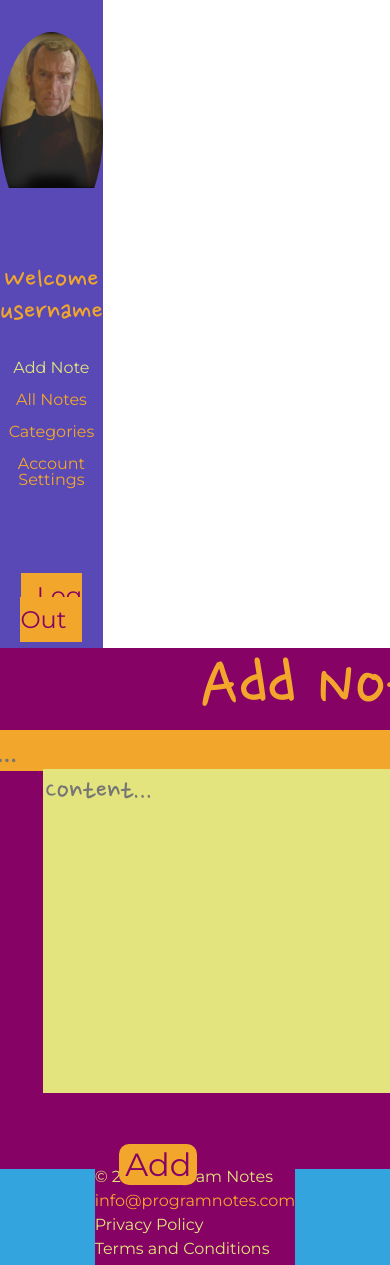
After one commit to TrellixVulnTeam/programNote_YOF5, a Flask app: template program_note/templates/designs/backend/html/dashboard.html in a window 390 px wide; the page is wider, and only the part inside the window is pictured. The commit adds this page. Run offline with Flask 2, Linux system fonts and the light colour scheme; the template is opened without the code that fills it: most values are stand-ins (such as "Sample title", 1, 10 or a date in 2020).

Commit message:
Dashboard design
Added dashboard html. Need to work on responsiveness.

```diff
--- a/program_note/forms.py
+++ b/program_note/forms.py
@@ -8,7 +8,7 @@ class RegisterForm(FlaskForm):
     email = StringField("Email", validators=[InputRequired(message="Please enter your email"), Email()], description="Email...")
     username = StringField("Username", validators=[InputRequired(message="Please choose an awesome username"), Length(min=6, max=15)], description="Username...")
     pword = PasswordField("Password", validators=[InputRequired("You need a password"), Length(min=8, max=80)], description="Password...")
-    pword1 = PasswordField("Reenter Password", validators=[InputRequired("You must reenter your password"), EqualTo(pword, message="Your Passwords must be identical")], description="Reenter Password")
+    pword1 = PasswordField("Reenter Password", validators=[InputRequired("You must reenter your password"), EqualTo('pword', message="Your Passwords must be identical")], description="Reenter Password")
 
 class LoginForm(FlaskForm):
     uname = StringField("Username", validators=[InputRequired(message="Please enter your username")], description="Username...")
--- a/program_note/static/js/script.js
+++ b/program_note/static/js/script.js
@@ -12,4 +12,9 @@ $(function() {
     }
     lastScrollTop = currentScrollTop;
   });
+
+  $("button[type='reset']").on("click", function() {
+    $("form ul li input").val('');
+  });
+
 });
--- /dev/null
+++ b/program_note/templates/designs/backend/css/style.css
@@ -0,0 +1,319 @@
+@import url("https://fonts.googleapis.com/css?family=Montserrat|Nanum+Pen+Script");
+/* line 5, ../../../../../../../../../../../../Ruby24-x64/lib/ruby/gems/2.4.0/gems/compass-core-1.0.3/stylesheets/compass/reset/_utilities.scss */
+html, body, div, span, applet, object, iframe,
+h1, h2, h3, h4, h5, h6, p, blockquote, pre,
+a, abbr, acronym, address, big, cite, code,
+del, dfn, em, img, ins, kbd, q, s, samp,
+small, strike, strong, sub, sup, tt, var,
+b, u, i, center,
+dl, dt, dd, ol, ul, li,
+fieldset, form, label, legend,
+table, caption, tbody, tfoot, thead, tr, th, td,
+article, aside, canvas, details, embed,
+figure, figcaption, footer, header, hgroup,
+menu, nav, output, ruby, section, summary,
+time, mark, audio, video {
+  margin: 0;
+  padding: 0;
+  border: 0;
+  font: inherit;
+  font-size: 100%;
+  vertical-align: baseline;
+}
+
+/* line 22, ../../../../../../../../../../../../Ruby24-x64/lib/ruby/gems/2.4.0/gems/compass-core-1.0.3/stylesheets/compass/reset/_utilities.scss */
+html {
+  line-height: 1;
+}
+
+/* line 24, ../../../../../../../../../../../../Ruby24-x64/lib/ruby/gems/2.4.0/gems/compass-core-1.0.3/stylesheets/compass/reset/_utilities.scss */
+ol, ul {
+  list-style: none;
+}
+
+/* line 26, ../../../../../../../../../../../../Ruby24-x64/lib/ruby/gems/2.4.0/gems/compass-core-1.0.3/stylesheets/compass/reset/_utilities.scss */
+table {
+  border-collapse: collapse;
+  border-spacing: 0;
+}
+
+/* line 28, ../../../../../../../../../../../../Ruby24-x64/lib/ruby/gems/2.4.0/gems/compass-core-1.0.3/stylesheets/compass/reset/_utilities.scss */
+caption, th, td {
+  text-align: left;
+  font-weight: normal;
+  vertical-align: middle;
+}
+
+/* line 30, ../../../../../../../../../../../../Ruby24-x64/lib/ruby/gems/2.4.0/gems/compass-core-1.0.3/stylesheets/compass/reset/_utilities.scss */
+q, blockquote {
+  quotes: none;
+}
+/* line 103, ../../../../../../../../../../../../Ruby24-x64/lib/ruby/gems/2.4.0/gems/compass-core-1.0.3/stylesheets/compass/reset/_utilities.scss */
+q:before, q:after, blockquote:before, blockquote:after {
+  content: "";
+  content: none;
+}
+
+/* line 32, ../../../../../../../../../../../../Ruby24-x64/lib/ruby/gems/2.4.0/gems/compass-core-1.0.3/stylesheets/compass/reset/_utilities.scss */
+a img {
+  border: none;
+}
+
+/* line 116, ../../../../../../../../../../../../Ruby24-x64/lib/ruby/gems/2.4.0/gems/compass-core-1.0.3/stylesheets/compass/reset/_utilities.scss */
+article, aside, details, figcaption, figure, footer, header, hgroup, main, menu, nav, section, summary {
+  display: block;
+}
+
+/* line 3, ../scss/modules/_base.scss */
+body, html {
+  width: 100%;
+  height: 100%;
+}
+
+/* line 8, ../scss/modules/_base.scss */
+div.backend_wrapper {
+  display: flex;
+  flex-wrap: wrap;
+  width: 100%;
+  height: 100%;
+}
+/* line 14, ../scss/modules/_base.scss */
+div.backend_wrapper div.left {
+  flex: 0 0 20%;
+  background-color: #5849B6;
+}
+/* line 18, ../scss/modules/_base.scss */
+div.backend_wrapper div.left ul {
+  text-align: center;
+  padding-top: 2rem;
+  display: flex;
+  flex-wrap: wrap;
+}
+/* line 24, ../scss/modules/_base.scss */
+div.backend_wrapper div.left ul li.imgLi {
+  height: 200px;
+  max-width: 200px;
+  overflow: hidden;
+  border-radius: 50%;
+  margin: 0 auto 2rem;
+}
+/* line 31, ../scss/modules/_base.scss */
+div.backend_wrapper div.left ul li.imgLi img {
+  width: 100%;
+}
+/* line 36, ../scss/modules/_base.scss */
+div.backend_wrapper div.left ul li:nth-child(2) {
+  margin-bottom: 2rem;
+}
+/* line 39, ../scss/modules/_base.scss */
+div.backend_wrapper div.left ul li:nth-child(2) p {
+  font-family: "Nanum Pen Script", cursive;
+  color: #F2A62B;
+  font-size: 2rem;
+}
+/* line 46, ../scss/modules/_base.scss */
+div.backend_wrapper div.left ul li {
+  flex: 0 0 100%;
+}
+/* line 49, ../scss/modules/_base.scss */
+div.backend_wrapper div.left ul li a {
+  text-decoration: none;
+  font-family: "Montserrat", sans-serif;
+  color: #F2A62B;
+}
+/* line 56, ../scss/modules/_base.scss */
+div.backend_wrapper div.left ul li a:hover {
+  color: #E3E47D;
+}
+/* line 60, ../scss/modules/_base.scss */
+div.backend_wrapper div.left ul li:not(last-child) {
+  margin-bottom: 1rem;
+}
+/* line 65, ../scss/modules/_base.scss */
+div.backend_wrapper div.left ul li.current a {
+  color: #E3E47D !important;
+}
+/* line 69, ../scss/modules/_base.scss */
+div.backend_wrapper div.left ul li.logout {
+  margin-top: 5rem;
+}
+/* line 71, ../scss/modules/_base.scss */
+div.backend_wrapper div.left ul li.logout a {
+  background-color: #F2A62B;
+  color: #870265;
+  padding: 0.5rem 1rem;
+  font-size: 1.5rem;
+}
+/* line 78, ../scss/modules/_base.scss */
+div.backend_wrapper div.left ul li.logout a:hover {
+  background-color: #870265;
+  color: #E3E47D;
+}
+/* line 85, ../scss/modules/_base.scss */
+div.backend_wrapper footer.desktop {
+  padding: 0;
+  display: flex;
+  justify-content: space-around;
+  flex-wrap: wrap;
+  background-color: #34a4df;
+  text-align: center;
+  flex: 0 0 100%;
+}
+/* line 94, ../scss/modules/_base.scss */
+div.backend_wrapper footer.desktop div {
+  flex-basis: 50%;
+}
+/* line 98, ../scss/modules/_base.scss */
+div.backend_wrapper footer.desktop div.f1 {
+  order: 1;
+}
+/* line 101, ../scss/modules/_base.scss */
+div.backend_wrapper footer.desktop div.f1 p {
+  font-family: "Montserrat", sans-serif;
+  color: #F2A62B;
+  padding: 1rem;
+}
+/* line 108, ../scss/modules/_base.scss */
+div.backend_wrapper footer.desktop div.f2 {
+  order: 3;
+}
+/* line 112, ../scss/modules/_base.scss */
+div.backend_wrapper footer.desktop div.f3 {
+  order: 2;
+}
+/* line 115, ../scss/modules/_base.scss */
+div.backend_wrapper footer.desktop div.f3 p {
+  font-family: "Montserrat", sans-serif;
+  color: #E3E47D;
+  padding: 1rem;
+}
+/* line 122, ../scss/modules/_base.scss */
+div.backend_wrapper footer.desktop div.f4 {
+  order: 4;
+}
+/* line 125, ../scss/modules/_base.scss */
+div.backend_wrapper footer.desktop div.f4 p {
+  font-family: "Montserrat", sans-serif;
+  color: #E3E47D;
+}
+/* line 132, ../scss/modules/_base.scss */
+div.backend_wrapper footer.mobile {
+  display: none !important;
+  padding: 0;
+  justify-content: space-around;
+  flex-wrap: wrap;
+  background-color: #34a4df;
+  text-align: center;
+  align-items: center;
+  flex: 0 0 100%;
+}
+/* line 142, ../scss/modules/_base.scss */
+div.backend_wrapper footer.mobile div {
+  flex: 0 0 50%;
+}
+/* line 151, ../scss/modules/_base.scss */
+div.backend_wrapper footer.mobile div.right p {
+  font-family: "Montserrat", sans-serif;
+  padding-bottom: 0.5rem;
+  color: #E3E47D;
+}
+/* line 157, ../scss/modules/_base.scss */
+div.backend_wrapper footer.mobile div.right p.copyright {
+  color: #E3E47D;
+}
+/* line 161, ../scss/modules/_base.scss */
+div.backend_wrapper footer.mobile div.right p.email {
+  color: #F2A62B;
+}
+@media screen and (max-width: 600px) {
+  /* line 167, ../scss/modules/_base.scss */
+  div.backend_wrapper footer.desktop {
+    display: none;
+  }
+  /* line 170, ../scss/modules/_base.scss */
+  div.backend_wrapper footer.mobile {
+    display: flex !important;
+  }
+}
+
+/* line 3, ../scss/modules/_dashboard.scss */
+div.right {
+  background-color: #870265;
+  flex: 0 0 80%;
+  display: flex;
+  flex-wrap: wrap;
+}
+/* line 9, ../scss/modules/_dashboard.scss */
+div.right h1 {
+  flex: 0 0 100%;
+  align-self: center;
+  text-align: center;
+  font-family: "Nanum Pen Script", cursive;
+  color: #F2A62B;
+  font-size: 5rem;
+}
+/* line 18, ../scss/modules/_dashboard.scss */
+div.right div.note {
+  flex: 0 0 100%;
+  text-align: center;
+  position: relative;
+}
+/* line 23, ../scss/modules/_dashboard.scss */
+div.right div.note input[name="title"] {
+  color: #5849B6;
+  font-family: "Montserrat", sans-serif;
+  background-color: #F2A62B;
+  border-style: none;
+  position: relative;
+  bottom: -0.1rem;
+  left: -4.58rem;
+  width: 643.35px;
+  font-size: 2rem;
+}
+/* line 35, ../scss/modules/_dashboard.scss */
+div.right div.note textarea {
+  color: #018DD7;
+  background-color: #E3E47D;
+  border-style: none;
+  border: none;
+  font-family: "Nanum Pen Script", cursive;
+  width: 644px;
+  font-size: 2rem;
+  resize: none;
+  position: relative;
+  left: 2.7rem;
+}
+/* line 48, ../scss/modules/_dashboard.scss */
+div.right div.note input[name="category"] {
+  position: relative;
+  right: 35rem;
+  height: 2rem;
+  padding-bottom: 2rem;
+  font-family: "Nanum Pen Script", cursive;
+  color: #F2A62B;
+  background-color: #018DD7;
+  width: 8.8rem;
+  border-style: none;
+  font-size: 1.5rem;
+}
+/* line 60, ../scss/modules/_dashboard.scss */
+div.right div.note input[name="category"]:placeholder {
+  color: #F2A62B;
+}
+/* line 64, ../scss/modules/_dashboard.scss */
+div.right div.note button {
+  position: relative;
+  right: 15rem;
+  top: 3rem;
+  border-style: none;
+  color: #870265;
+  background-color: #F2A62B;
+  font-family: "Montserrat", sans-serif;
+  font-size: 2rem;
+  border-radius: 10px;
+}
+/* line 76, ../scss/modules/_dashboard.scss */
+div.right div.note button:hover {
+  color: #F2A62B;
+  background-color: #018DD7;
+}
--- /dev/null
+++ b/program_note/templates/designs/backend/html/dashboard.html
@@ -0,0 +1,76 @@
+<!DOCTYPE html>
+<html>
+  <head>
+    <meta name="viewport" content="width=device-width, initial-scale=1.0" />
+    <meta charset="utf-8"/>
+    <meta name="description" content="A simple note taking app"/>
+    <title> {{ page_title }} </title>
+    <!-- <link href="{{ url_for('static', filename='css/style.css') }}" rel="stylesheet" /> -->
+    <link rel="stylesheet" href="../css/style.css" />
+  </head>
+  <body>
+    <div class="backend_wrapper">
+      <div class="left">
+        <ul>
+          <li class="imgLi">
+            <img src="../assets/profile_pic.png" alt="Profile Picture">
+          </li>
+          <li><p>Welcome username</p></li>
+          <li class="current"><a href="#">Add Note</a></li>
+          <li><a href="#">All Notes</a></li>
+          <li><a href="#">Categories</a></li>
+          <li><a href="#">Account Settings</a></li>
+          <li class="logout"><a href="#">Log Out</a></li>
+        </ul>
+      </div>
+      <div class="right">
+        <h1>Add Note</h1>
+        <div class="note">
+          <input type="text" name="title" placeholder="Title...">
+          <textarea name="note_content" rows="8" cols="80" placeholder="Content..."></textarea>
+          <input type="text" name="category" placeholder="Categories...">
+          <button name="add">Add</button>
+        </div>
+      </div>
+      <footer class="mobile">
+        <div class="left">
+
+        </div>
+        <div class="right">
+          <p class="copyright">
+            &copy; 2018 Program Notes
+          </p>
+          <p class="email">
+            info@programnotes.com
+          </p>
+          <p>
+            Privacy Policy
+          </p>
+          <p>
+            Terms and Conditions
+          </p>
+        </div>
+      </footer>
+      <footer class="desktop">
+        <div class="f1">
+          <p>
+            info@programnotes.com
+          </p>
+        </div>
+        <div class="f2">
+        </div>
+        <div class="f3">
+          <p>
+            &copy; 2018 Program Notes
+          </p>
+        </div>
+        <div class="f4">
+          <p>
+            Privacy Policy
+          </p>
+          <p>
+            Terms and Conditions
+          </p>
+        </div>
+      </footer>
+    </div>
--- /dev/null
+++ b/program_note/templates/designs/backend/scss/modules/_base.scss
@@ -0,0 +1,174 @@
+@import "_variables.scss";
+
+body, html {
+  width: 100%;
+  height: 100%;
+}
+
+div.backend_wrapper {
+  display: flex;
+  flex-wrap: wrap;
+  width: 100%;
+  height: 100%;
+
+  div.left {
+    flex: 0 0 20%;
+    background-color: $bluePurple;
+
+    ul {
+      text-align: center;
+      padding-top: 2rem;
+      display: flex;
+      flex-wrap: wrap;
+
+      li.imgLi {
+        height: 200px;
+        max-width: 200px;
+        overflow: hidden;
+        border-radius: 50%;
+        margin: 0 auto 2rem;
+
+        img {
+          width: 100%;
+        }
+      }
+
+      li:nth-child(2) {
+        margin-bottom: 2rem;
+
+        p {
+          font-family: $cursive;
+          color: $orange;
+          font-size: 2rem;
+        }
+      }
+
+      li {
+        flex: 0 0 100%;
+
+        a {
+
+          text-decoration: none;
+          font-family: $sans;
+          color: $orange;
+        }
+
+        a:hover {
+          color: $yellow;
+        }
+      }
+      li:not(last-child) {
+        margin-bottom: 1rem;
+      }
+      li.current {
+
+        a {
+          color: $yellow !important;
+        }
+      }
+      li.logout {
+        margin-top: 5rem;
+         a {
+           background-color: $orange;
+           color: $purple;
+           padding: 0.5rem 1rem;
+           font-size: 1.5rem;
+         }
+
+         a:hover {
+           background-color: $purple;
+           color: $yellow;
+         }
+      }
+    }
+  }
+  footer.desktop {
+    padding: 0;
+    display: flex;
+    justify-content: space-around;
+    flex-wrap: wrap;
+    background-color: $light_blue;
+    text-align: center;
+    flex: 0 0 100%;
+
+    div {
+      flex-basis: 50%;
+    }
+
+    div.f1 {
+      order: 1;
+
+      p {
+        font-family: $sans;
+        color: $orange;
+        padding: 1rem;
+      }
+    }
+
+    div.f2 {
+      order: 3;
+    }
+
+    div.f3 {
+      order: 2;
+
+      p {
+        font-family: $sans;
+        color: $yellow;
+        padding: 1rem;
+      }
+    }
+
+    div.f4 {
+      order: 4;
+
+      p {
+        font-family: $sans;
+        color: $yellow;
+      }
+    }
+  }
+
+  footer.mobile {
+    display: none !important;
+    padding: 0;
+    justify-content: space-around;
+    flex-wrap: wrap;
+    background-color: $light_blue;
+    text-align: center;
+    align-items: center;
+    flex: 0 0 100%;
+
+    div {
+      flex: 0 0 50%;
+    }
+
+    div.left {
+    }
+
+    div.right {
+
+      p {
+        font-family: $sans;
+        padding-bottom: 0.5rem;
+        color: $yellow;
+      }
+
+      p.copyright {
+        color: $yellow;
+      }
+
+      p.email {
+        color: $orange;
+      }
+    }
+  }
+  @media screen and (max-width: 600px) {
+    footer.desktop {
+      display: none;
+    }
+    footer.mobile {
+      display: flex !important;
+    }
+  }
+}
--- /dev/null
+++ b/program_note/templates/designs/backend/scss/modules/_dashboard.scss
@@ -0,0 +1,81 @@
+@import "_base.scss";
+
+div.right {
+  background-color: $purple;
+  flex: 0 0 80%;
+  display: flex;
+  flex-wrap: wrap;
+
+  h1 {
+    flex: 0 0 100%;
+    align-self: center;
+    text-align: center;
+    font-family: $cursive;
+    color: $orange;
+    font-size: 5rem;
+  }
+
+  div.note {
+    flex: 0 0 100%;
+    text-align: center;
+    position: relative;
+
+    input[name="title"] {
+      color: $bluePurple;
+      font-family: $sans;
+      background-color: $orange;
+      border-style: none;
+      position: relative;
+      bottom: -0.1rem;
+      left: -4.58rem;
+      width: 643.35px;
+      font-size: 2rem;
+    }
+
+    textarea {
+      color: $blue;
+      background-color: $yellow;
+      border-style: none;
+      border: none;
+      font-family: $cursive;
+      width: 644px;
+      font-size: 2rem;
+      resize: none;
+      position: relative;
+      left: 2.7rem;
+    }
+
+    input[name="category"] {
+      position: relative;
+      right: 35rem;
+      height: 2rem;
+      padding-bottom: 2rem;
+      font-family: $cursive;
+      color: $orange;
+      background-color: $blue;
+      width: 8.8rem;
+      border-style: none;
+      font-size: 1.5rem;
+    }
+    input[name="category"]:placeholder {
+      color: $orange;
+    }
+
+    button {
+      position: relative;
+      right: 15rem;
+      top: 3rem;
+      border-style: none;
+      color: $purple;
+      background-color: $orange;
+      font-family: $sans;
+      font-size: 2rem;
+      border-radius: 10px;
+    }
+
+    button:hover {
+      color: $orange;
+      background-color: $blue;
+    }
+  }
+}
--- /dev/null
+++ b/program_note/templates/designs/backend/scss/modules/_variables.scss
@@ -0,0 +1,15 @@
+// colors
+$yellow: #E3E47D;
+$bluePurple: #5849B6;
+$purple: #870265;
+$orange: #F2A62B;
+$blue: #018DD7;
+$transparent_purple: rgba(88, 73, 182, 0.8);
+$transparent_darkPurple: rgba(135, 2, 101, 0.8);
+$transparent_blue: rgba(1, 141, 215, 0.8);
+$light_blue: #34a4df;
+
+// fonts
+@import url('https://fonts.googleapis.com/css?family=Montserrat|Nanum+Pen+Script');
+$sans: 'Montserrat', sans-serif;
+$cursive: 'Nanum Pen Script', cursive;
--- /dev/null
+++ b/program_note/templates/designs/backend/scss/style.scss
@@ -0,0 +1,2 @@
+@import "compass/reset";
+@import "modules/_dashboard.scss";
--- a/program_note/templates/login.html
+++ b/program_note/templates/login.html
@@ -8,9 +8,15 @@
     <ul>
       <li class="uname">
         {{ form.uname(placeholder=form.uname.description) }}
+        {% if form.uname.errors %}
+          <ul class="errors">{% for error in form.uname.errors %}<li>{{ error }}</li>{% endfor %}</ul>
+        {% endif %}
       </li>
       <li class="pword">
         {{ form.pword(placeholder=form.pword.description) }}
+        {% if form.pword.errors %}
+          <ul class="errors">{% for error in form.pword.errors %}<li>{{ error }}</li>{% endfor %}</ul>
+        {% endif %}
       </li>
       <li class="btn">
         <button type="reset">Reset</button>
```
Also changed, not shown: program_note/nav.py (added, +13 -0 lines), program_note/static/css/style.css (+12 -0 lines), program_note/templates/signup.html (+15 -0 lines), program_note/views.py (+7 -15 lines), program_note/templates/designs/backend/assets/profile_pic.png (added), 1 other file.
